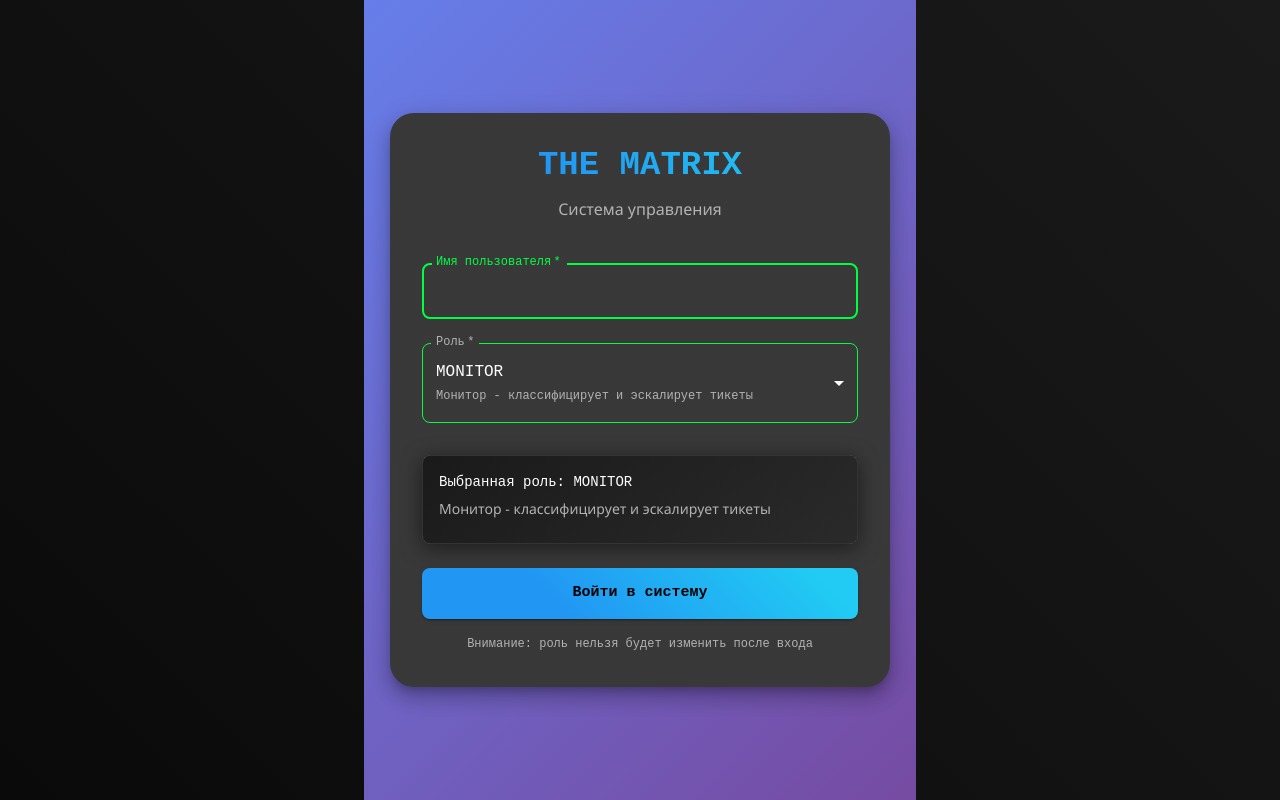
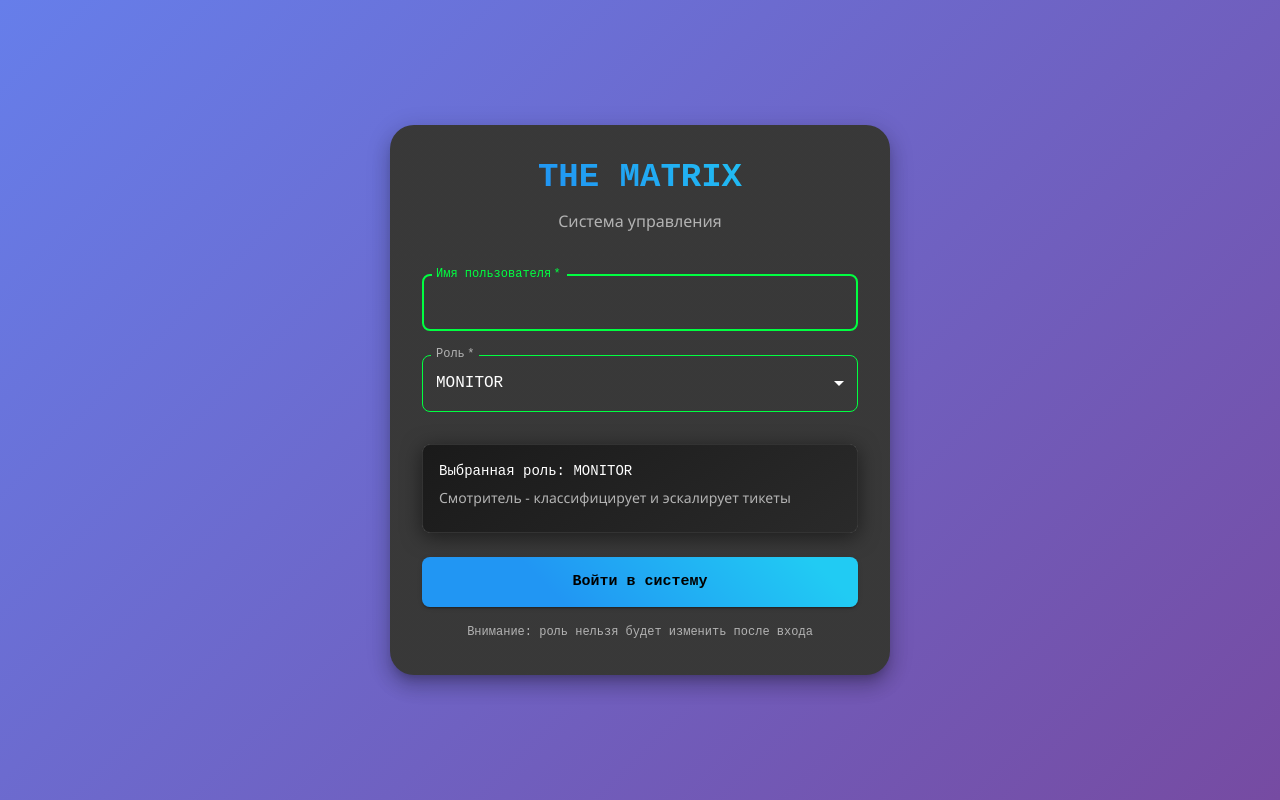
Before and after one commit to ren1kron/ppi_lab4, a React (Vite) app: page / in a window 1280 px wide. Built offline with nearby package versions, Linux system fonts and the light colour scheme.

Commit message:
style(auth): remove second role description, fill whole background with color

```diff
--- a/src/auth/LoginPage.tsx
+++ b/src/auth/LoginPage.tsx
@@ -12,7 +12,6 @@ import {
   Alert,
   Card,
   CardContent,
-  CardActions,
   Container,
 } from "@mui/material";
 import { Role } from "../types";
@@ -24,11 +23,11 @@ interface LoginPageProps {
 const roleDescriptions: Record<Role, string> = {
   ARCHITECT: "Архитектор - управляет системой и принимает критические решения",
   KERNEL: "Ядро - создает глитчи и обнаруживает кандидатов",
-  MONITOR: "Монитор - классифицирует и эскалирует тикеты",
+  MONITOR: "Смотритель - классифицирует и эскалирует тикеты",
   AGENT_SMITH: "Агент Смит - выполняет задания и анализирует кандидатов",
   ORACLE: "Оракул - предсказывает судьбы кандидатов",
   KEYMAKER: "Ключник - работает с программами-сиротами",
-  SENTINEL_CTRL: "Контроллер Сентинел - управляет защитными системами",
+  SENTINEL_CTRL: "Контроллер Сентинелей - управляет защитными системами",
   MECHANIC: "Механик - исправляет технические проблемы",
 };
 
@@ -50,7 +49,7 @@ export default function LoginPage({ onLogin }: LoginPageProps) {
   };
 
   return (
-    <Container maxWidth="sm">
+    <Container maxWidth={false} disableGutters sx={{ minHeight: "100vh" }}>
       <Box
         sx={{
           minHeight: "100vh",
@@ -114,14 +113,11 @@ export default function LoginPage({ onLogin }: LoginPageProps) {
                 onChange={(e) => setRole(e.target.value as Role)}
                 label="Роль"
               >
-                {Object.entries(roleDescriptions).map(([roleKey, description]) => (
+                {Object.entries(roleDescriptions).map(([roleKey]) => (
                   <MenuItem key={roleKey} value={roleKey}>
                     <Box>
                       <Typography variant="body1" fontWeight="medium">
                         {roleKey}
-                      </Typography>
-                      <Typography variant="caption" color="text.secondary">
-                        {description}
                       </Typography>
                     </Box>
                   </MenuItem>
```
